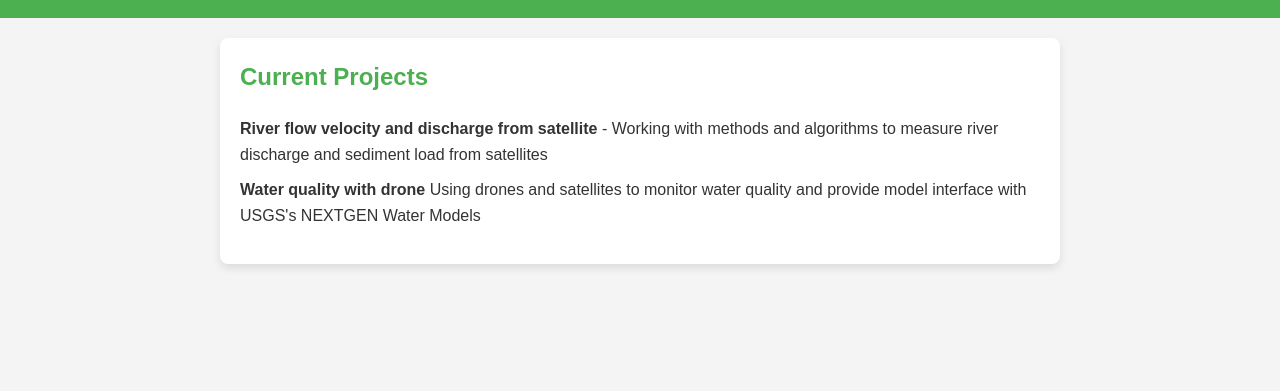
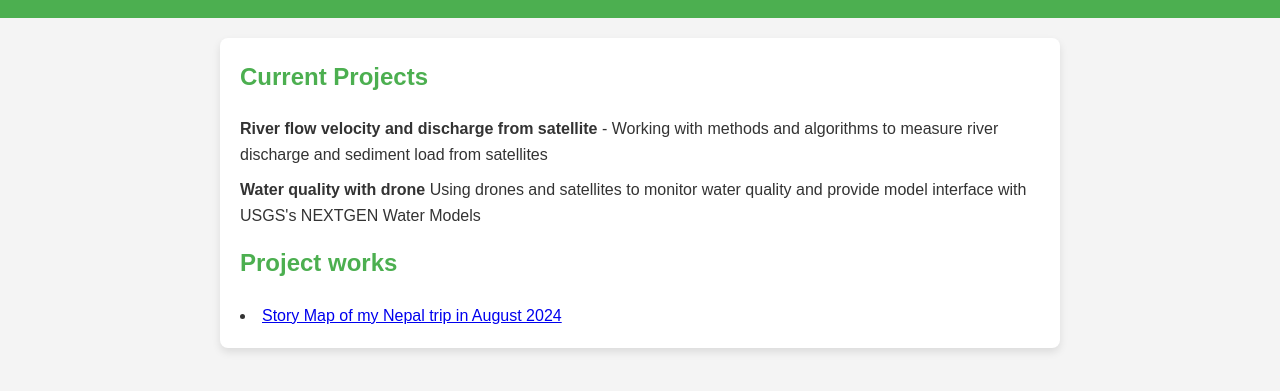
Before and after one commit to leiwanglsu/leiwanglsu.github.io, a plain HTML site: page projects.html in a window 1280 px wide. Shown: the part 91-482 px from the top of the page. Drawn offline with Linux system fonts and the light colour scheme.

Commit message:
some updates

```diff
--- a/projects.html
+++ b/projects.html
@@ -26,7 +26,10 @@
                 <!-- Add more projects as needed -->
             </ul>
         </section>
-
+       <section>
+        <h2>Project works</h2>
+        <li><a href="https://storymaps.arcgis.com/stories/e399100438f9426db20f43c60f97547b">Story Map of my Nepal trip in August 2024</a></li>
+       </section>
     </main>
 
 </body>
```
Also changed, not shown: teaching.html (+1 -0 lines).
